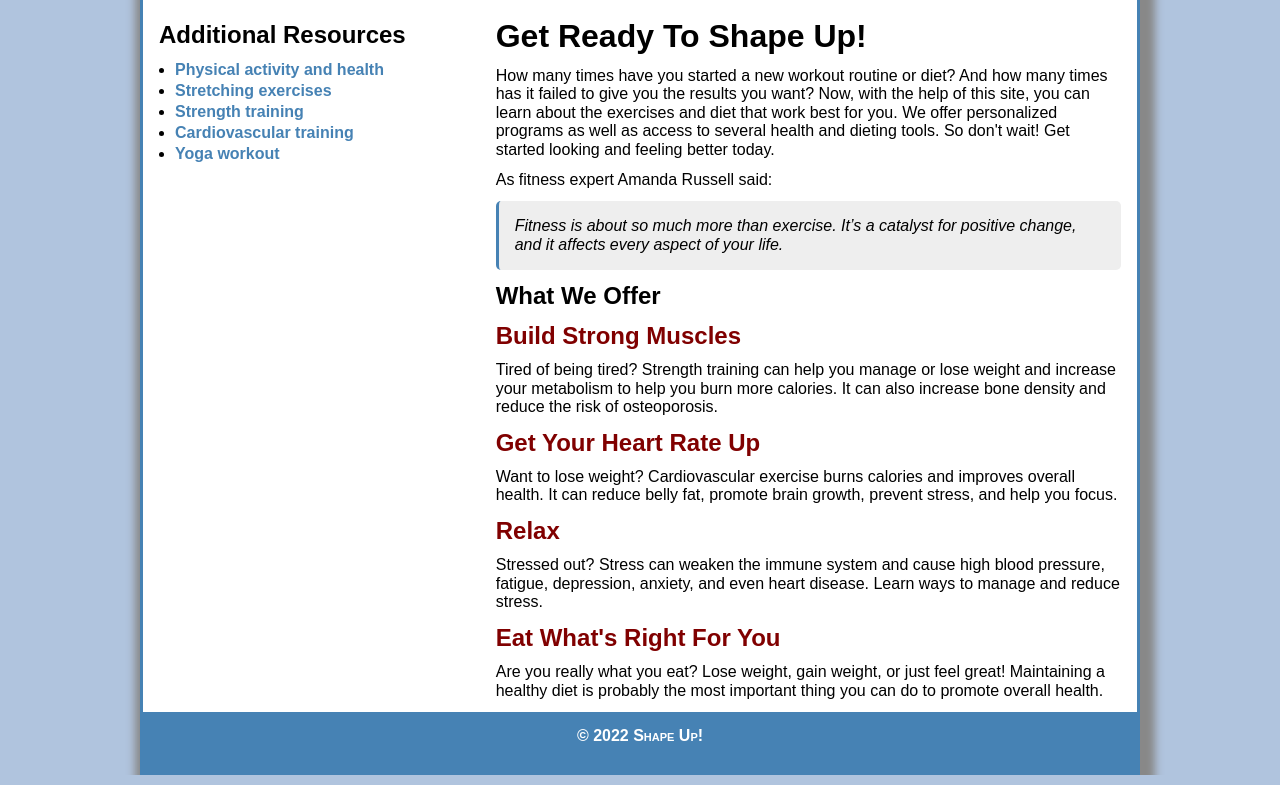
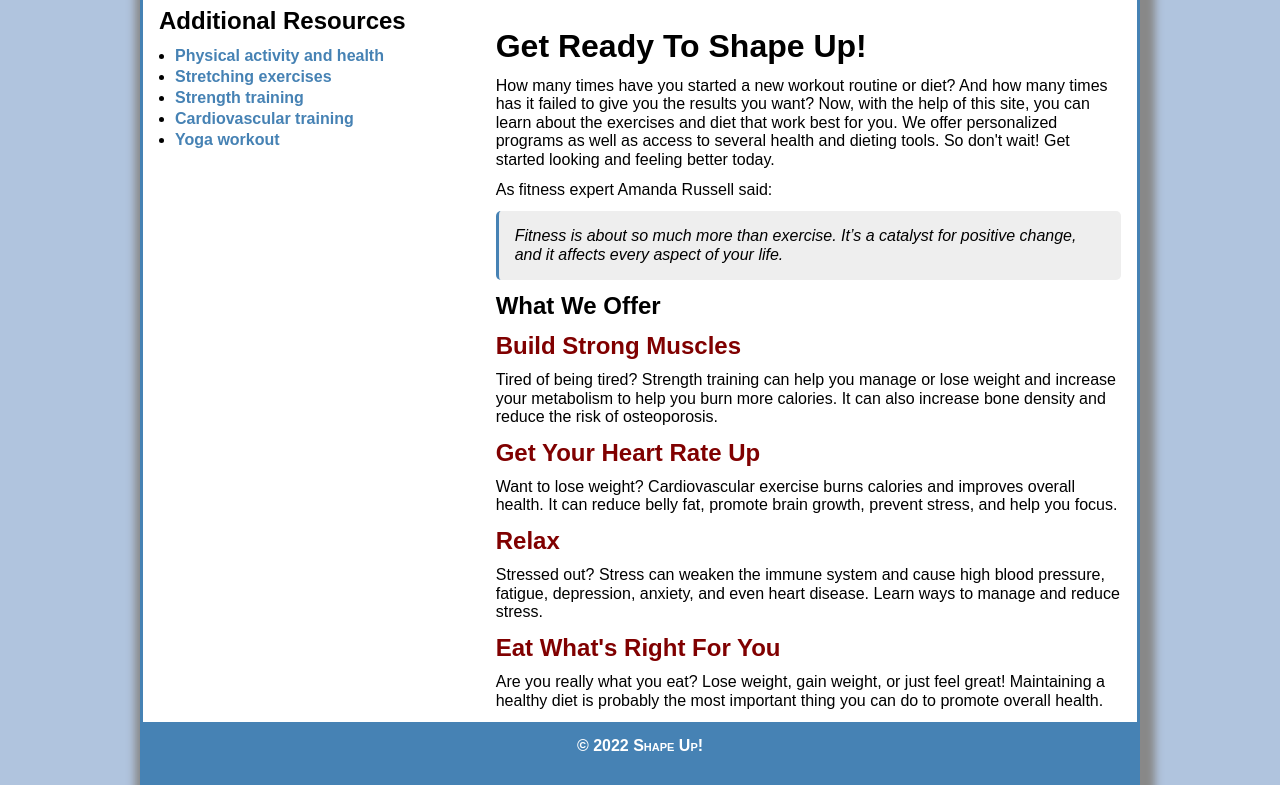
Before and after one commit to alexrichie16/shapeup-1, a plain HTML site: page index.html in a window 1280 px wide. Shown: the part 116-901 px from the top of the page. Drawn offline with Linux system fonts and the light colour scheme.

Commit message:
Add files via upload

```diff
--- a/styles/main.css
+++ b/styles/main.css
@@ -46,12 +46,13 @@ main {
 }
 aside {
     width: 35%;
-    padding-top: 1.5em;
+    padding-top: 10px;
 }
 
 section {
     width: 65%;
     float: right;
+    padding-top: 10px;
 }
 blockquote {
     font-style: italic;
```
